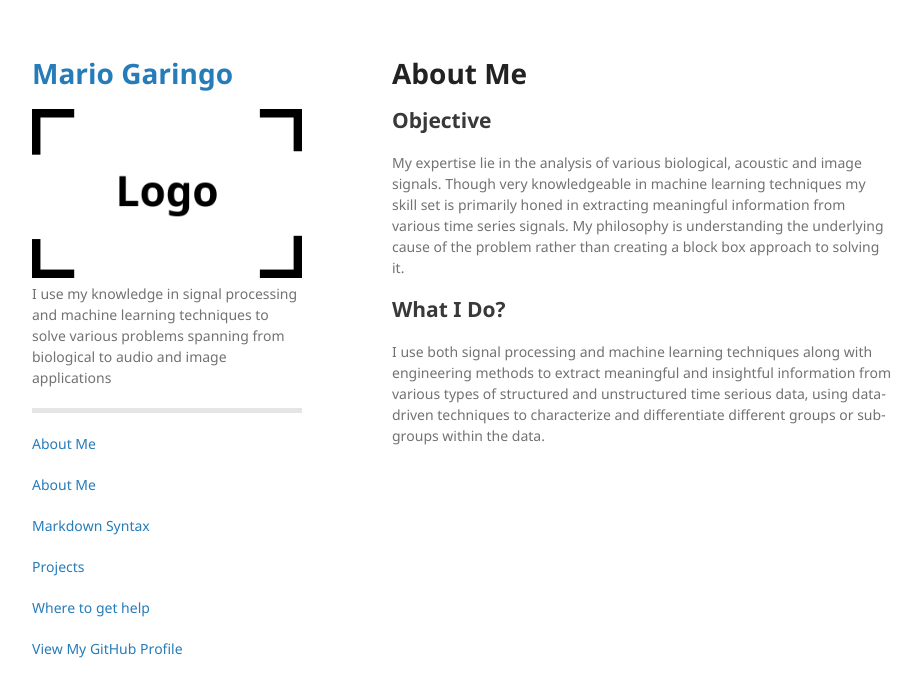
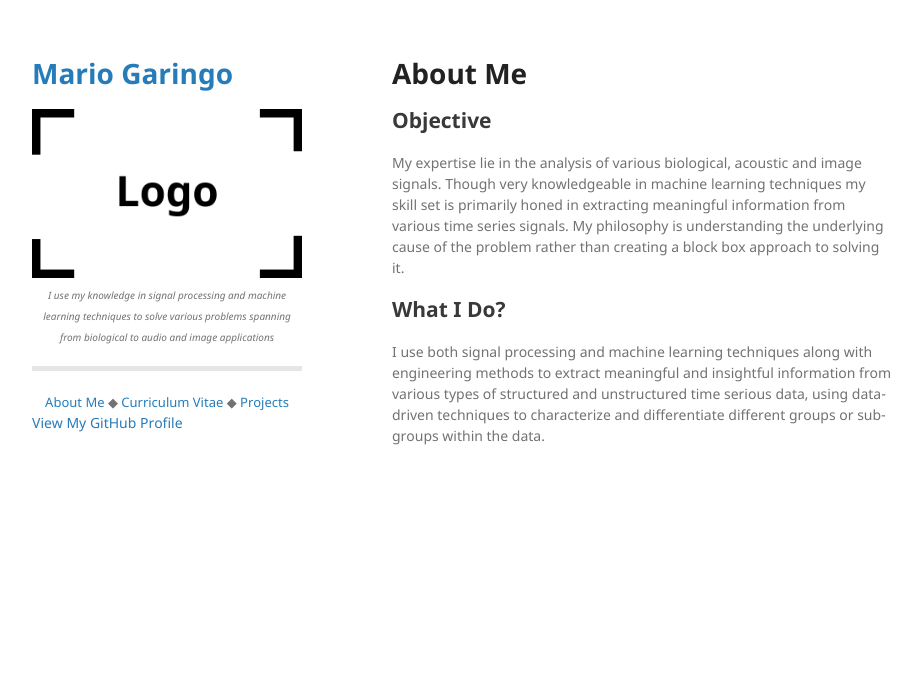
Before and after one commit to mgaringoDev/mgaringoDev.github.io, a Jekyll site: the page built from pages/aboutme.md, in a window 1280 px wide. Shown: the top 697 px of the page, without its empty margins (178-1099 px from the left). Built offline with Jekyll 4.4.1, drawn with Linux system fonts in a browser that asks for light colours.

Commit message:
Side Panel Change
Changed the side panel to look more compact and minimal. I like it so
far.

```diff
--- a/_layouts/default.html
+++ b/_layouts/default.html
@@ -17,6 +17,7 @@
       <header>
         <h1><a href="{{ "/" | absolute_url }}">{{ site.title | default: site.github.repository_name }}</a></h1>
 
+        <!-- ************************ Picture ************************-->
         {% if site.logo %}
           <img src="{{site.logo | relative_url}}" alt="Logo" />
         {% endif %}
@@ -27,24 +28,49 @@
         <p><a href="./pages/cv.html">Curriculum Vitae</a>  <a href="../assets/documents/mycv.pdf"><i class="material-icons" >cloud_download</i></a></p>
         <p><a href="./pages/projects.html">Projects</a></p>
         -->
-        <p>{{ site.description | default: site.github.project_tagline }}</p>
+
+        <!-- ************************ Description ************************-->
+        <p align="center";>
+          <font size="1.9em">
+            <i>
+              {{ site.description | default: site.github.project_tagline }}
+            </i>
+          </font>
+        </p>
 
 
         <hr style="height:5px">
 
-        {% for pages in site.pages%}
-            {% if pages.title == "Curriculum Vitae" %}
-                {% for file in site.static_files%}
+        <!-- ************************ Navigation ************************-->
+
+        <div style="width: 100%;">
+          <p align="center"; style="margin:0px">
+            <font size="2.1em">
+              {% for pages in site.pages%}
+                {% if pages.category == "SidePanel" %}
+                  <a href="{{pages.url}}">{{pages.title}}</a>
+                  {% if pages.title != "Projects" %}
+                    &#9670;
+                  {% endif %}
+                {% endif %}
+              {% endfor %}
+            </font>
+          </p>
+        </div>
+
+        <div style="width: 100%;">
+          <p align="center"; style="margin:0px">
+            <font size="2.1em">
+              {% for file in site.static_files%}
                     {% if file.name == "mycv.pdf" %}
-                        <p><a href="{{pages.url}}">{{pages.title}}</a> <a href="{{file.path}}"><i class="material-icons" >cloud_download</i></a></p>
+                        <a href="{{file.path}}"><i class="material-icons" >cloud_download</i></a>
                     {% endif %}
                 {% endfor %}
-            {% else %}
-            <p><a href="{{pages.url}}">{{pages.title}}</a></p>
-            {% endif %}
-        {% endfor %}
+            </font>
+          </p>
+        </div>
 
-
+        <!-- ************************ Github stuff ************************-->
 
         {% if site.github.is_project_page %}
         <p class="view"><a href="{{ site.github.repository_url }}">View the Project on GitHub <small>{{ site.github.repository_nwo }}</small></a></p>
```
Also changed, not shown: pages/aboutme.md (+1 -0 lines), pages/cv.md (+2 -1 lines), pages/projects.md (+2 -1 lines).
